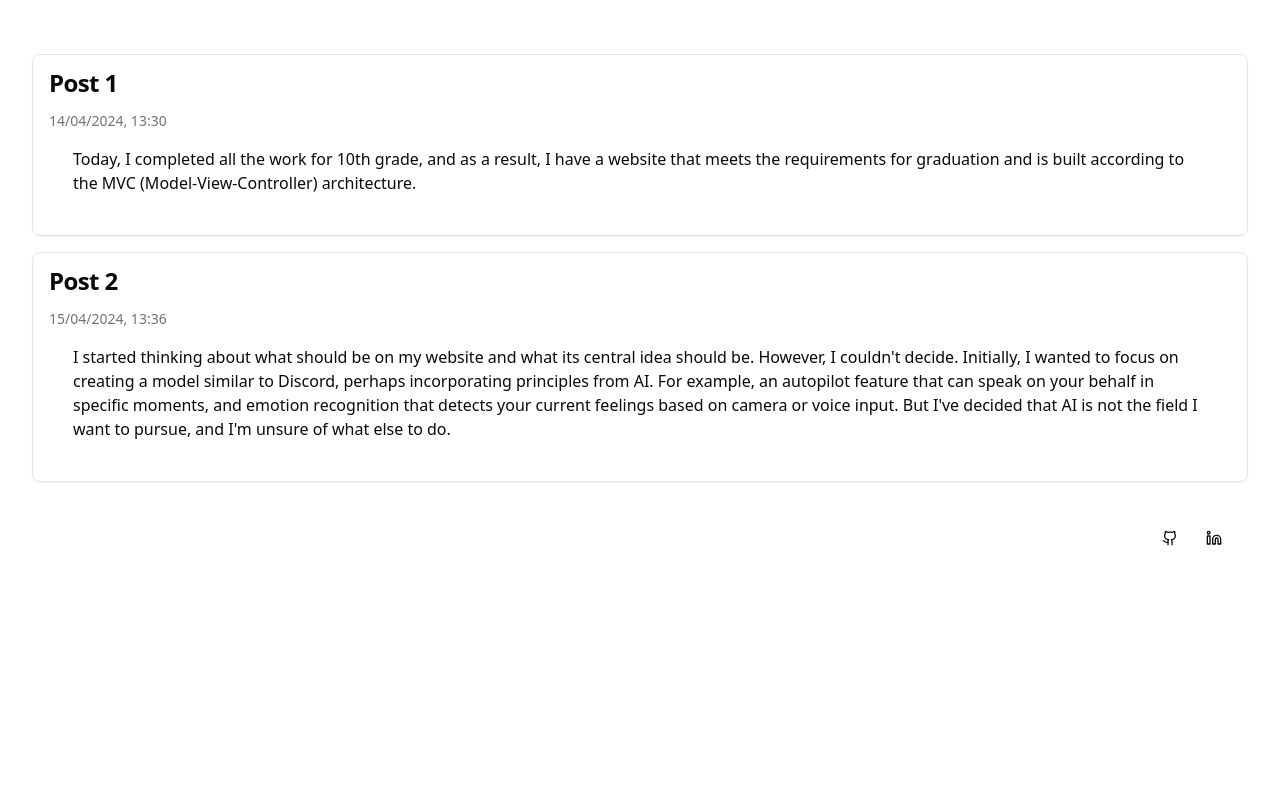
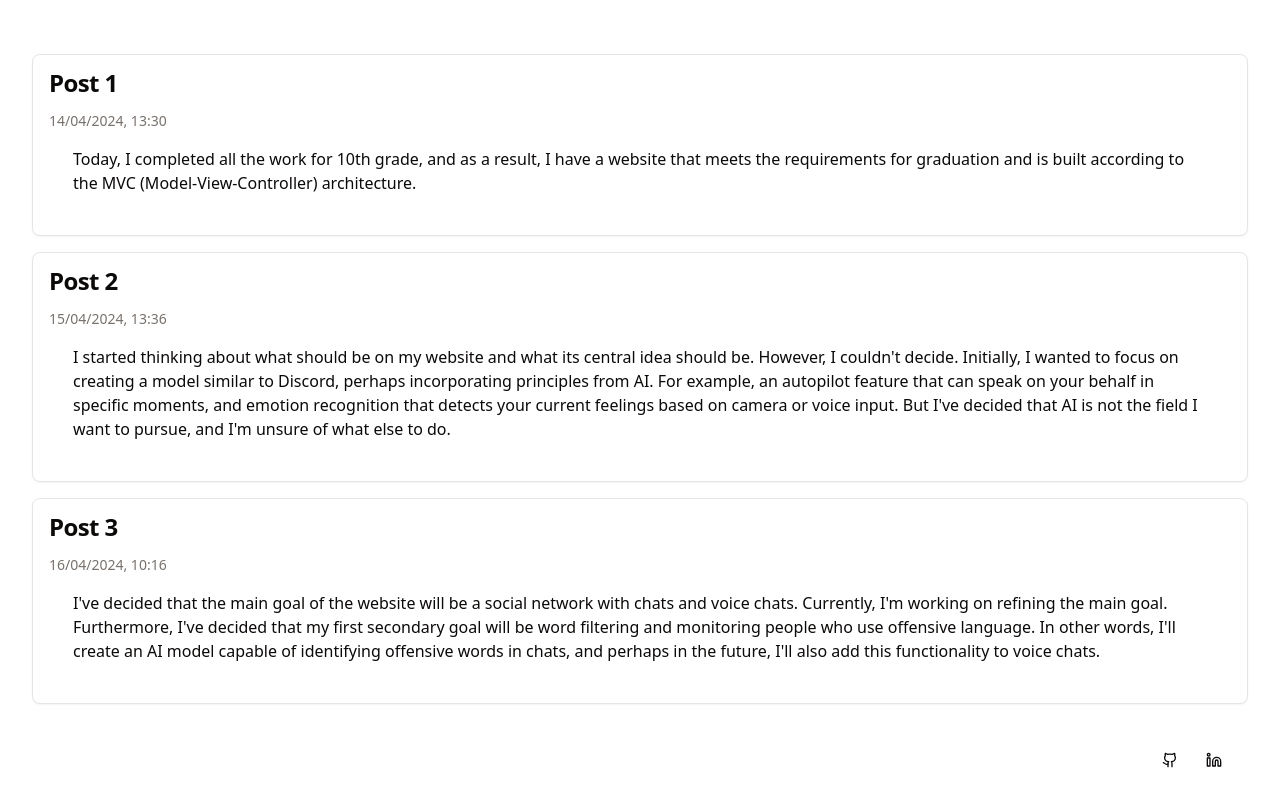
Before and after one commit to table-harmony/blogharmony, a Next.js app: page / in a window 1280 px wide. Shown: the part 377-1177 px from the top of the page. Before the commit the page ends 955 px from the top, so only its background shows below. Built offline with nearby package versions, Linux system fonts and the light colour scheme.

Commit message:
Update page.tsx

```diff
--- a/src/app/(main)/page.tsx
+++ b/src/app/(main)/page.tsx
@@ -45,6 +45,19 @@ export default function Home() {
           pursue, and I&apos;m unsure of what else to do.
         </CardContent>
       </Card>
+      <Card className="space-y-4 p-4">
+        <CardTitle>Post 3</CardTitle>
+        <CardDescription>16/04/2024, 10:16</CardDescription>
+        <CardContent>
+          I&apos;ve decided that the main goal of the website will be a social
+          network with chats and voice chats. Currently, I&apos;m working on
+          refining the main goal. Furthermore, I&apos;ve decided that my first
+          secondary goal will be word filtering and monitoring people who use
+          offensive language. In other words, I&apos;ll create an AI model
+          capable of identifying offensive words in chats, and perhaps in the
+          future, I&apos;ll also add this functionality to voice chats.
+        </CardContent>
+      </Card>
     </div>
   );
 }
```
